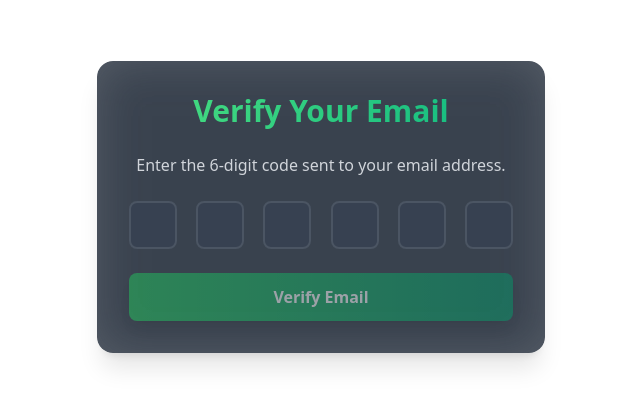
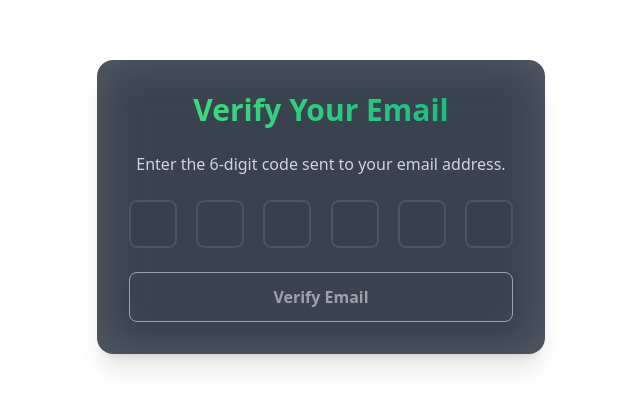
Before and after one commit to HashirAsmat/Virtual-Event-Planner, a React (Vite) app in the folder client/: page /emailVerificationPage in a window 1280 px wide. Shown: the part 193-600 px from the top of the page, without its empty margins (319-959 px from the left). Built offline with nearby package versions, Linux system fonts and the light colour scheme.

Commit message:
FE:Email Verification page integrated

```diff
--- a/client/src/components/EmailVerificationPage.jsx
+++ b/client/src/components/EmailVerificationPage.jsx
@@ -46,7 +46,7 @@ const EmailVerificationPage = () => {
 	const handleSubmit = async (e) => {
 		e.preventDefault();
 		const verificationCode = code.join("");
-		try {
+		try { IsLoadingFun(true);
 			// //await verifyEmail(verificationCode);
 			// navigate("/");
 			//toast.success("Email verified successfully");
@@ -92,7 +92,8 @@ const EmailVerificationPage = () => {
 						whileTap={{ scale: 0.95 }}
 						type='submit'
 						disabled={isLoading || code.some((digit) => !digit)}
-						className='w-full bg-gradient-to-r from-green-500 to-emerald-600 text-white font-bold py-3 px-4 rounded-lg shadow-lg hover:from-green-600 hover:to-emerald-700 focus:outline-none focus:ring-2 focus:ring-green-500 focus:ring-opacity-50 disabled:opacity-50'
+						className='w-full bg-ae33ae border border-white text-white font-bold py-3 px-4 rounded-lg shadow-lg hover:bg-purple-700 focus:outline-none focus:ring-2 focus:ring-ae33ae focus:ring-opacity-50 disabled:opacity-50'
+
 					>
 						{isLoading ? "Verifying..." : "Verify Email"}
 					</motion.button>
--- a/client/src/components/Signup.jsx
+++ b/client/src/components/Signup.jsx
@@ -3,13 +3,13 @@ import eventiumLogo from '../assets/eventium1.png';
 import { useState } from 'react';
 import { useFormik } from 'formik';
 // import { useDispatch } from 'react-redux';
-// import { useNavigate } from 'react-router-dom';
+ import { useNavigate } from 'react-router-dom';
 import signupSchema from '../schemas/signupSchema';
 //import { setUser } from '../state/userAuthSlice';
 import { signup } from '../../api/internal';
 
 const SignUp = () => {
-  // const navigate = useNavigate();
+   const navigate = useNavigate();
   // const dispatch = useDispatch();
   const [error, setError] = useState('');
   const [OTPstatus, setOTPstatus] = useState('');
@@ -42,6 +42,8 @@ const SignUp = () => {
         //navigate('/verifyOTP');
 
         setOTPstatus(response.data.message);
+         // Redirect to verify OTP page
+        navigate('/emailVerificationPage');
 
       }
       else if (response.status === 409) { // Handle conflict errors
```
